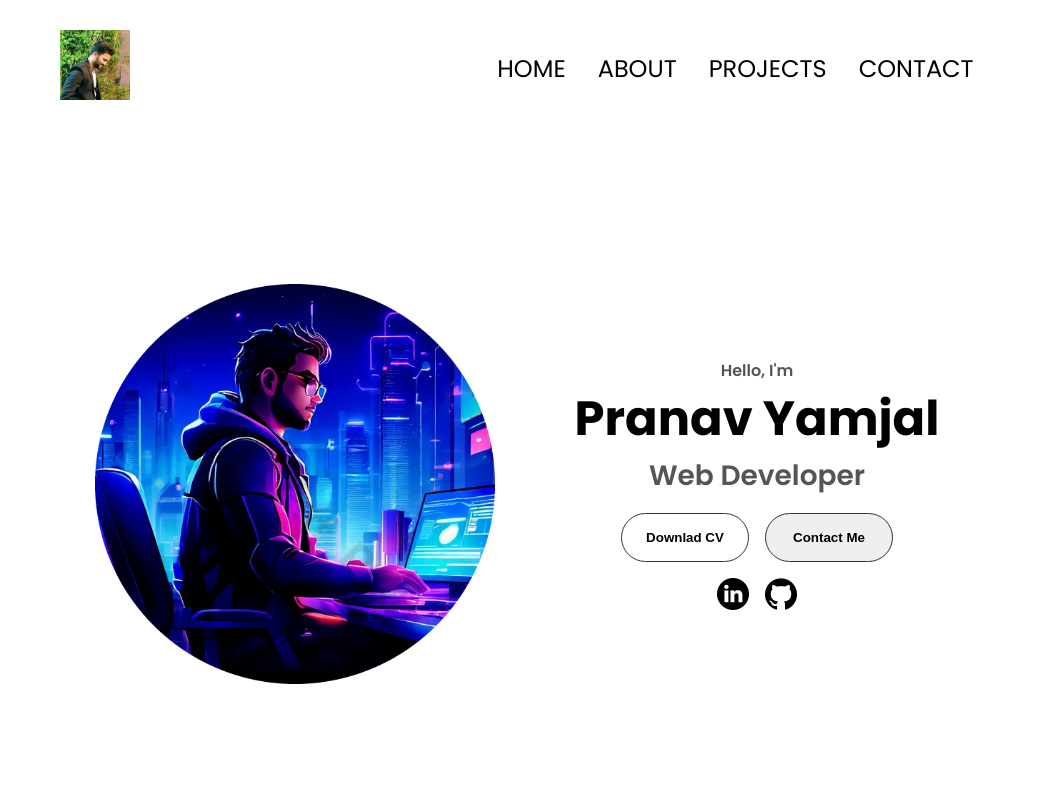
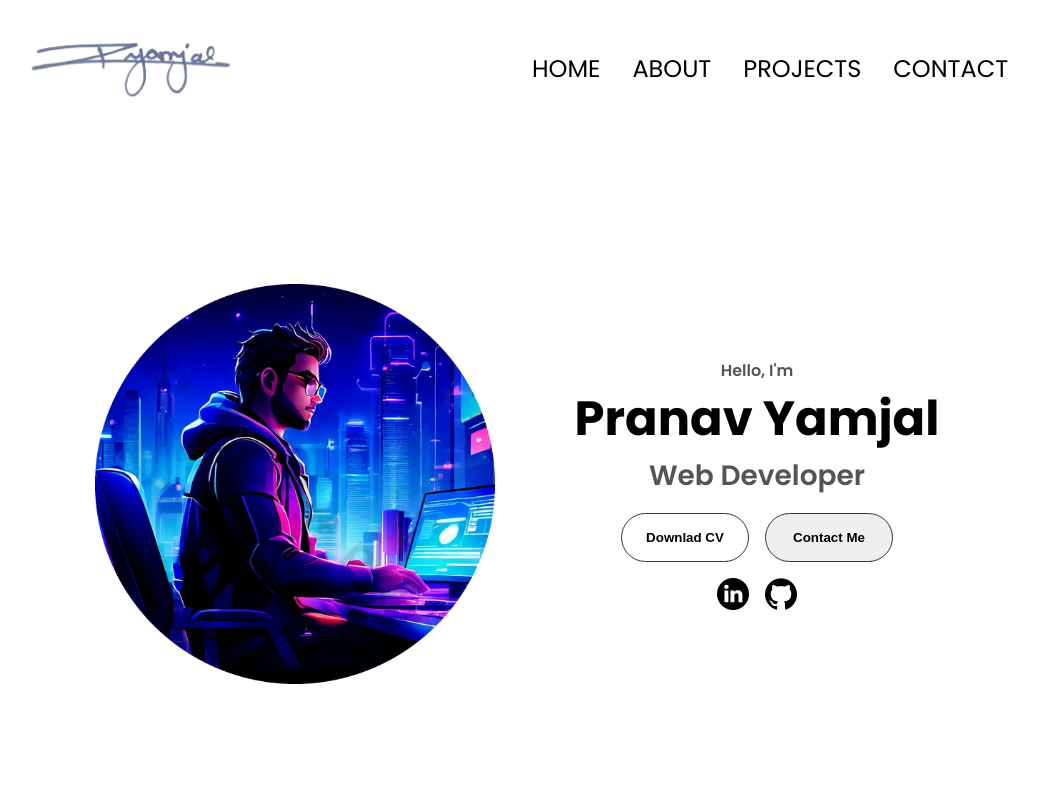
Before and after one commit to pranavyamjal/Portfolio, a plain HTML site: page index.html in a window 1280 px wide. Shown: the top 800 px of the page, without its empty margins (123-1162 px from the left). Drawn offline with Linux system fonts and the light colour scheme.

Commit message:
Update index.html

```diff
--- a/index.html
+++ b/index.html
@@ -17,7 +17,7 @@
     <nav id="desktop-nav">
 
         <div>
-            <img class="logo" src="./assets/logo.jpeg" alt="logo">
+            <img class="logo" src="logo.png" alt="logo">
         </div>
 
         <div>
```
